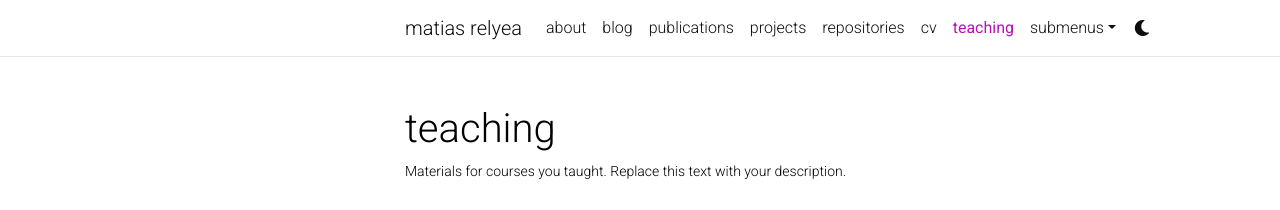
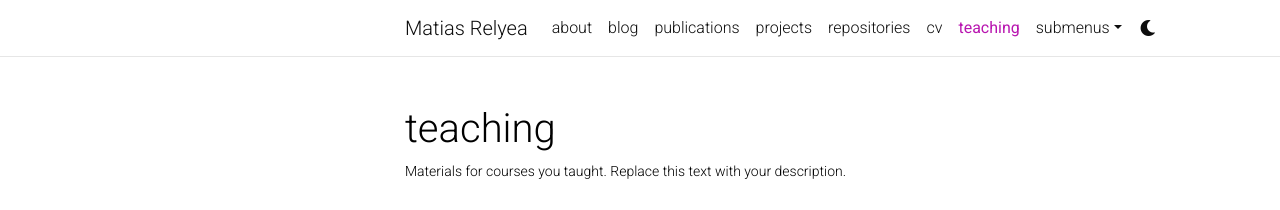
Before and after one commit to Quadcryo/quadcryo, a Jekyll site: the page built from _pages/teaching.md, in a window 1280 px wide. Shown: the top 210 px of the page. Built offline with Jekyll 4.4.1, drawn with Linux system fonts in a browser that asks for light colours; comment, search, counter and statistics services are not loaded; a style sheet for code colours, icons or effects is not loaded.

```diff
--- a/_config.yml
+++ b/_config.yml
@@ -2,7 +2,7 @@
 # Site settings
 # -----------------------------------------------------------------------------
 
-title:  matias relyea
+title:  Matias Relyea
 first_name: matias
 middle_name:
 last_name: relyea
```
